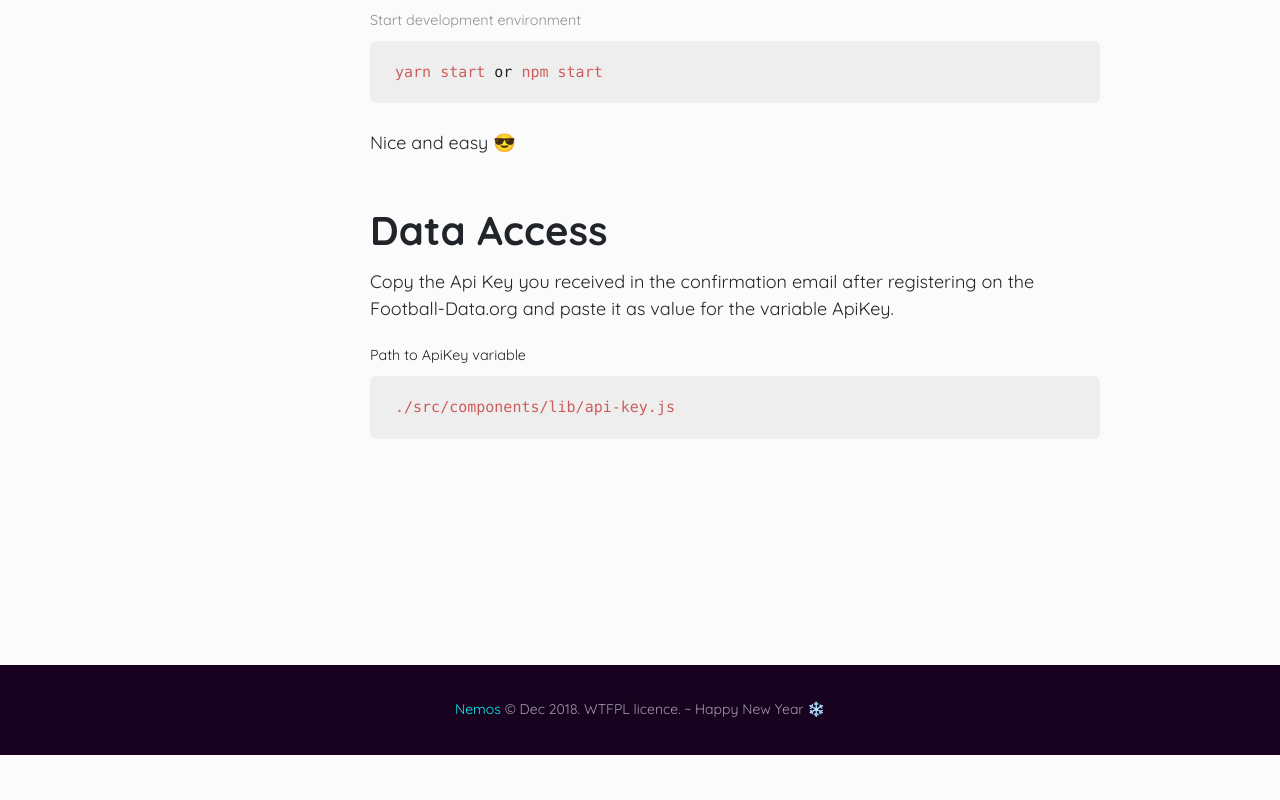
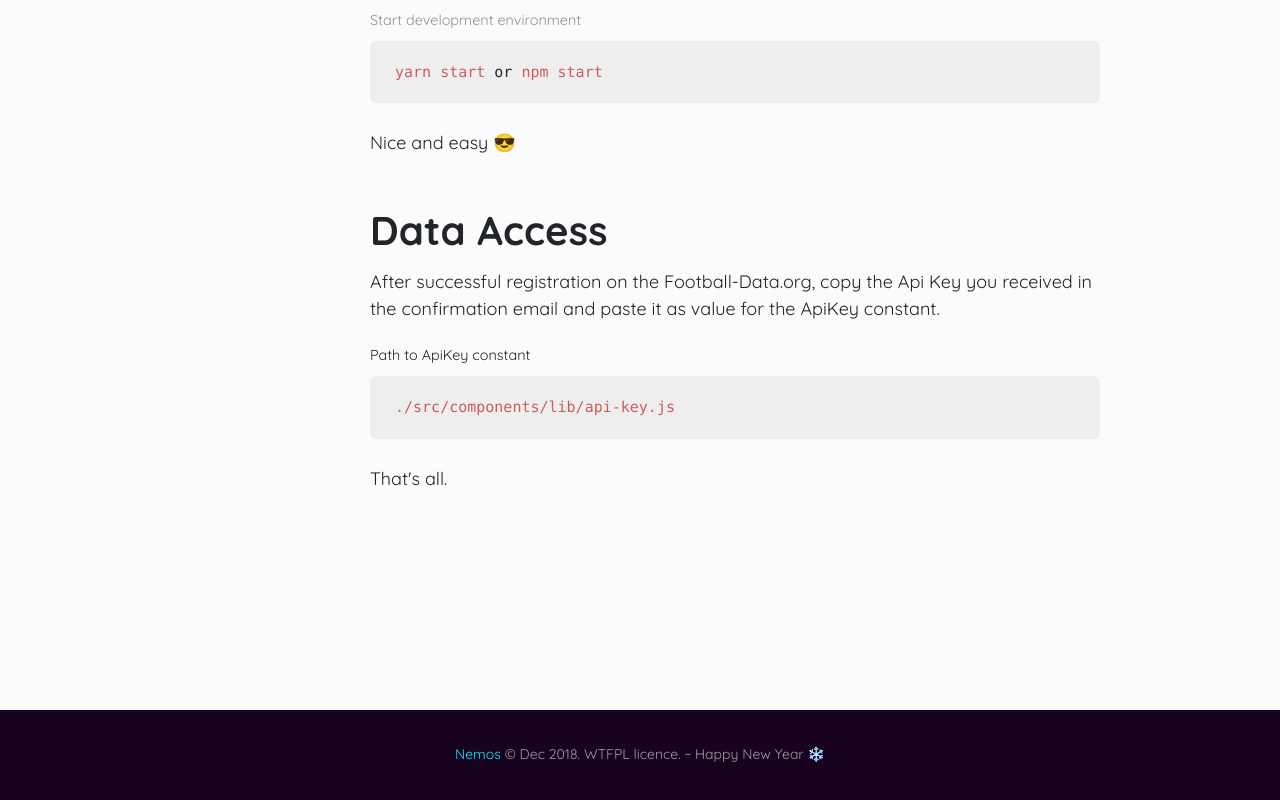
Before and after one commit to nemos-gh/Tables, a React (Create React App) app: page / in a window 1280 px wide. Shown: the part 924-1724 px from the top of the page. Before the commit the page ends 1679 px from the top, so only its background shows below. Built offline with nearby package versions, Linux system fonts and the light colour scheme.

Commit message:
Home page content

```diff
--- a/src/components/Home.js
+++ b/src/components/Home.js
@@ -30,11 +30,12 @@ class Home extends React.Component {
         </pre>
         <p>Nice and easy <span role="img" aria-label="snow">😎</span></p>
         <h2 className="h-2">Data Access</h2>
-        <p>Copy the Api Key you received in the confirmation email after registering on the Football-Data.org and paste it as value for the variable ApiKey.</p>
-        <small>Path to ApiKey variable</small>
+        <p>After successful registration on the Football-Data.org, copy the Api Key you received in the confirmation email and paste it as value for the ApiKey constant.</p>
+        <small>Path to ApiKey constant</small>
         <pre>
           <code>./src/components/lib/api-key.js</code>
         </pre>
+        <p>That's all.</p>
       </div>
     )
   }
```
